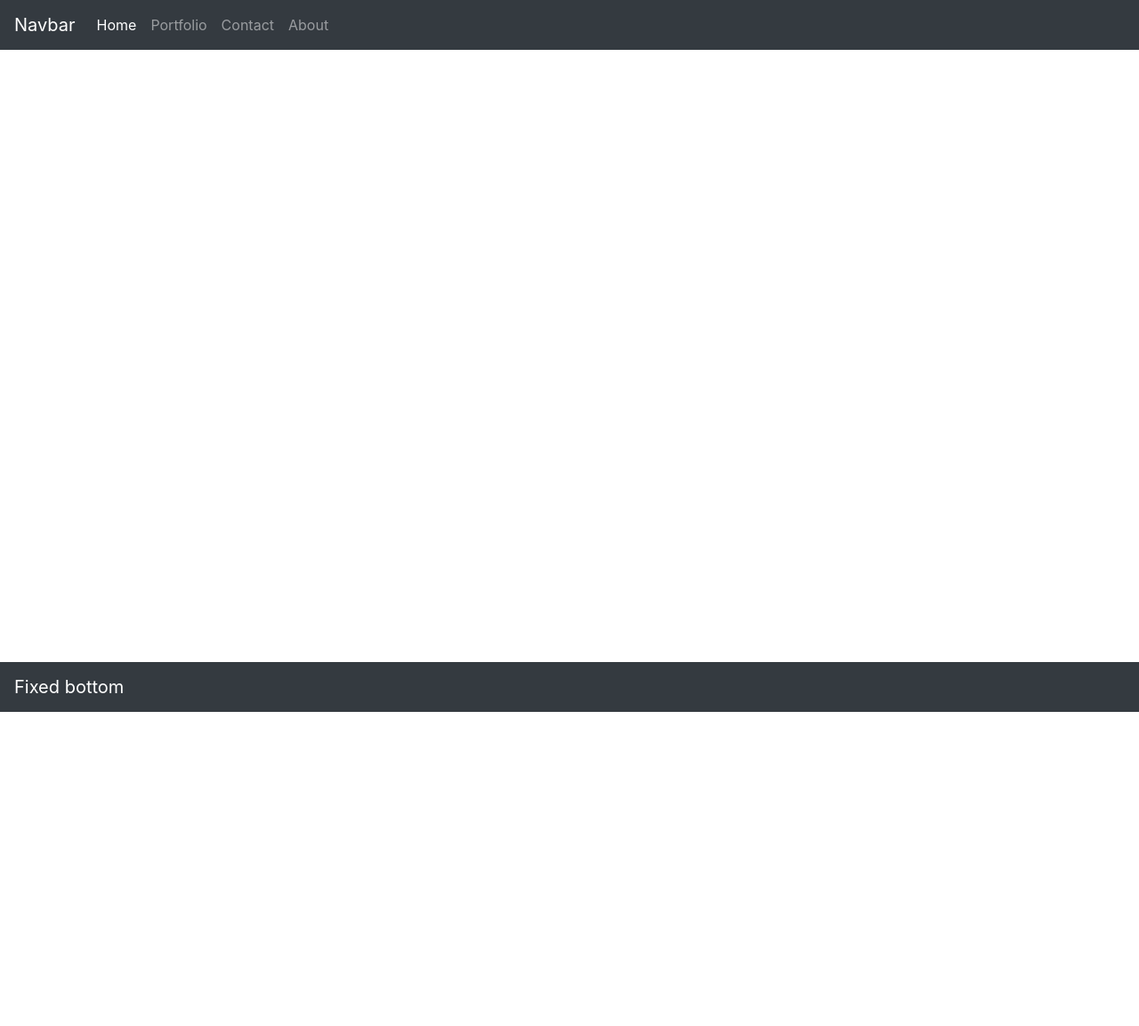
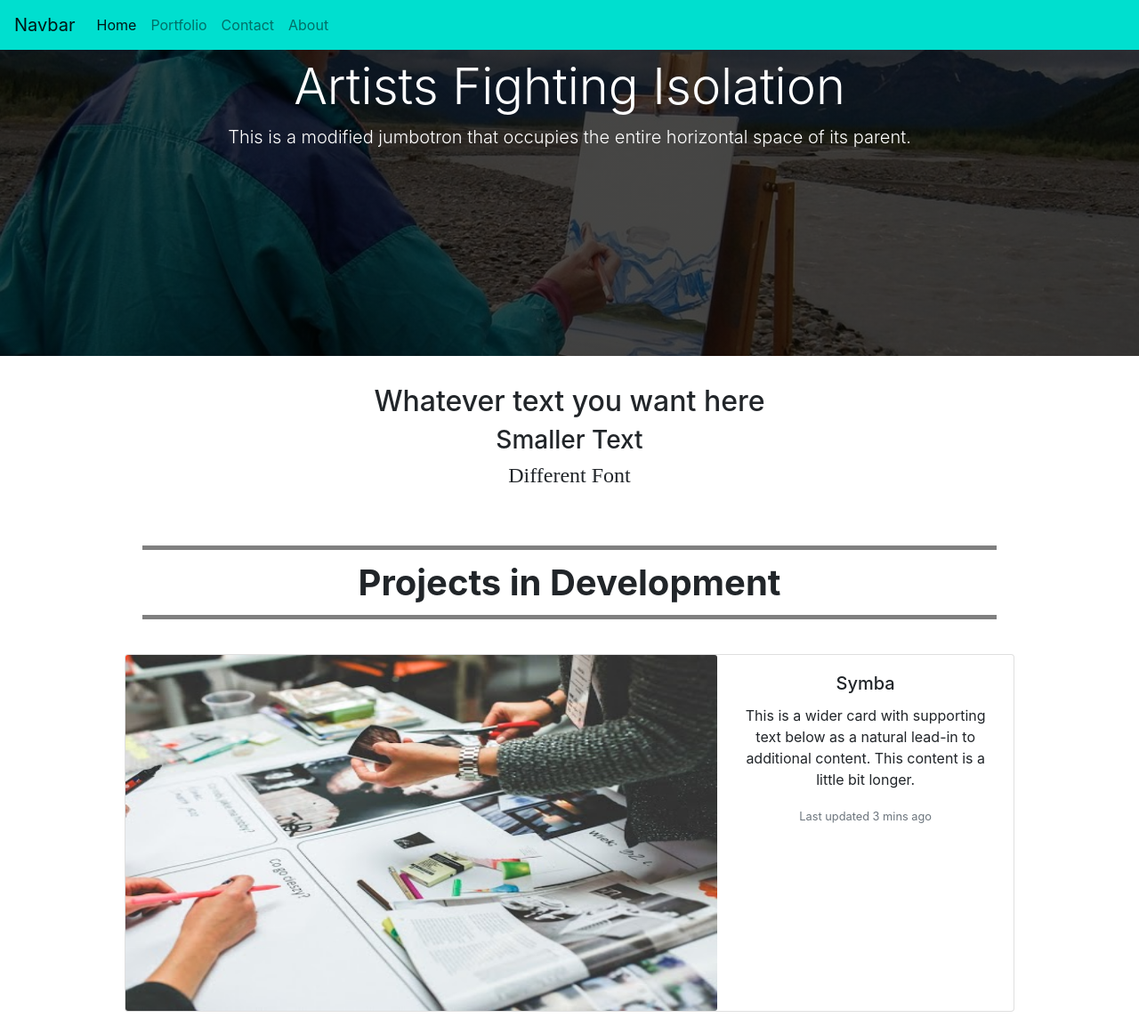
Before and after one commit to mc0918/mc0918.github.io, a plain HTML site: page index.html in a window 1280 px wide. Shown: the whole page at 89% size. Before the commit the page ends 800 px from the top, so only its background shows below. Drawn offline with nearby package versions, Linux system fonts and the light colour scheme.

Commit message:
proof of concept project for freelance work

```diff
--- a/assets/css/style.css
+++ b/assets/css/style.css
@@ -0,0 +1,36 @@
+#jumboPic {
+  background: linear-gradient(rgba(0, 0, 0, 0.7), rgba(0, 0, 0, 0.7)),
+    url("../images/unnamed.jpg");
+  text-align: center;
+  background-size: 100%;
+  height: 400px;
+}
+
+.artistTitle {
+  color: white;
+}
+
+#leadText {
+  color: white;
+}
+
+.container1 {
+  text-align: center;
+}
+
+.borderText {
+  margin: auto;
+  margin-top: 5%;
+  margin-bottom: 3%;
+  border-top-style: solid;
+  border-bottom-style: solid;
+  border-color: gray;
+  border-width: 5px;
+  width: 75%;
+  padding: 1%;
+}
+
+img {
+  height: 400px;
+  width: 500px;
+}
--- a/index.html
+++ b/index.html
@@ -34,7 +34,10 @@
 
   <body>
     <header>
-      <nav class="navbar fixed-top navbar-expand-lg navbar-dark bg-dark">
+      <nav
+        class="navbar fixed-top navbar-expand-lg navbar-light"
+        style="background-color: #00dfcf;"
+      >
         <a class="navbar-brand" href="#">Navbar</a>
         <button
           class="navbar-toggler"
@@ -68,13 +71,49 @@
       </nav>
     </header>
 
-    <div id="container">
-      Bucca Di Beppo
+    <div
+      class="jumbotron jumbotron-fluid"
+      id="jumboPic"
+      style="text-align:center; background-size:100%;"
+    >
+      <div class="container">
+        <h1 class="display-4 artistTitle">Artists Fighting Isolation</h1>
+        <p class="lead" id="leadText">
+          This is a modified jumbotron that occupies the entire horizontal space
+          of its parent.
+        </p>
+      </div>
     </div>
 
-    <nav class="navbar fixed-bottom navbar-dark bg-dark">
-      <a class="navbar-brand" href="#">Fixed bottom</a>
-    </nav>
+    <div id="container" class="container1">
+      <p style="text-align: center">
+        <h2>Whatever text you want here</h2>
+        <h3>Smaller Text</h3>
+        <h4 style="font-family: 'Times New Roman', Times, serif">Different Font</h4>
+        </p>
+
+        <div id="container">
+          <h1 class="borderText"><strong>Projects in Development</strong></h1>
+        </div>
+
+        <div id="row">
+        <div class="card mb-3" style="max-width: 1000px; margin: auto">
+            <div class="row no-gutters">
+              <div class="col-md-8">
+                <img src="./assets/images/symba.jpg" class="card-img" alt="...">
+              </div>
+              <div class="col-md-4">
+                <div class="card-body">
+                  <h5 class="card-title">Symba</h5>
+                  <p class="card-text">This is a wider card with supporting text below as a natural lead-in to additional content. This content is a little bit longer.</p>
+                  <p class="card-text"><small class="text-muted">Last updated 3 mins ago</small></p>
+                </div>
+              </div>
+            </div>
+          </div>
+          </div>
+    </div>
+
     <!-- Most recent JQuery CDN -->
     <script
       src="https://code.jquery.com/jquery-3.3.1.min.js"
```
Also changed, not shown: assets/images/symba.jpg (added), assets/images/unnamed.jpg (added).
